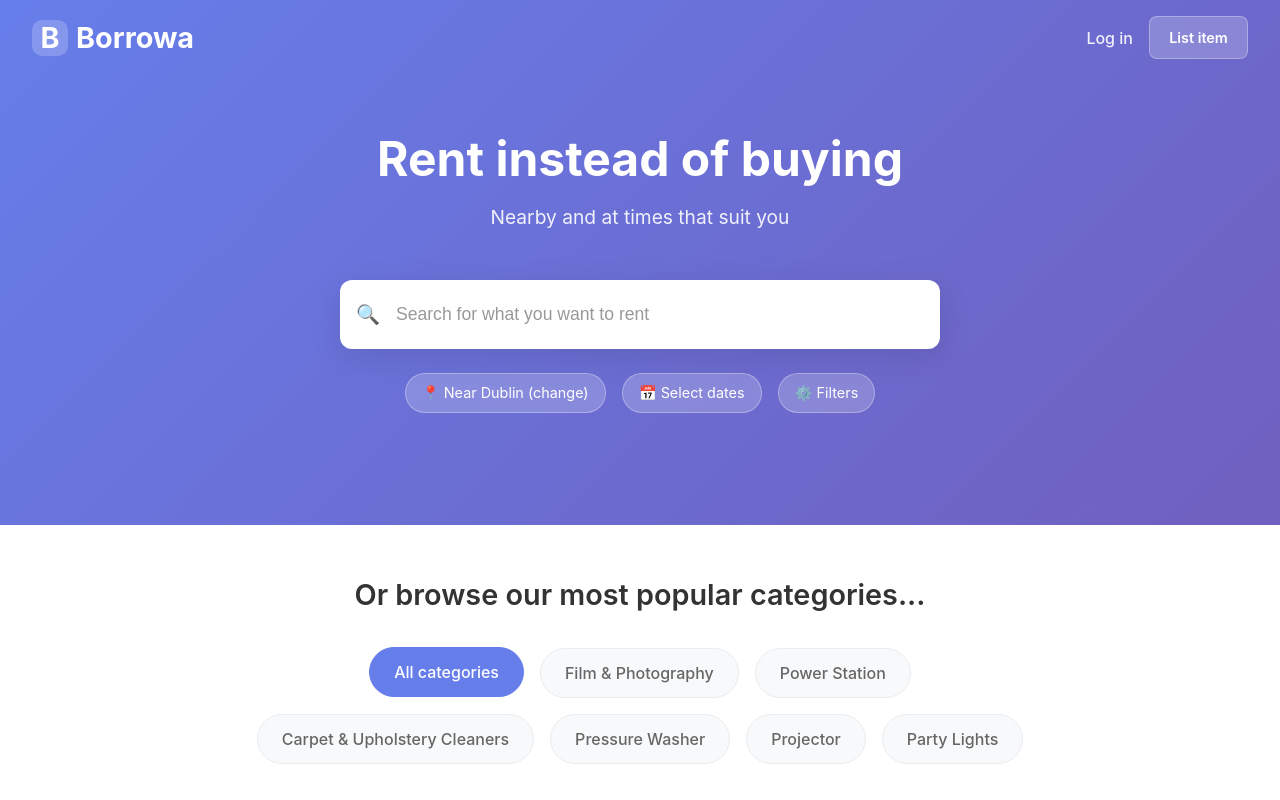
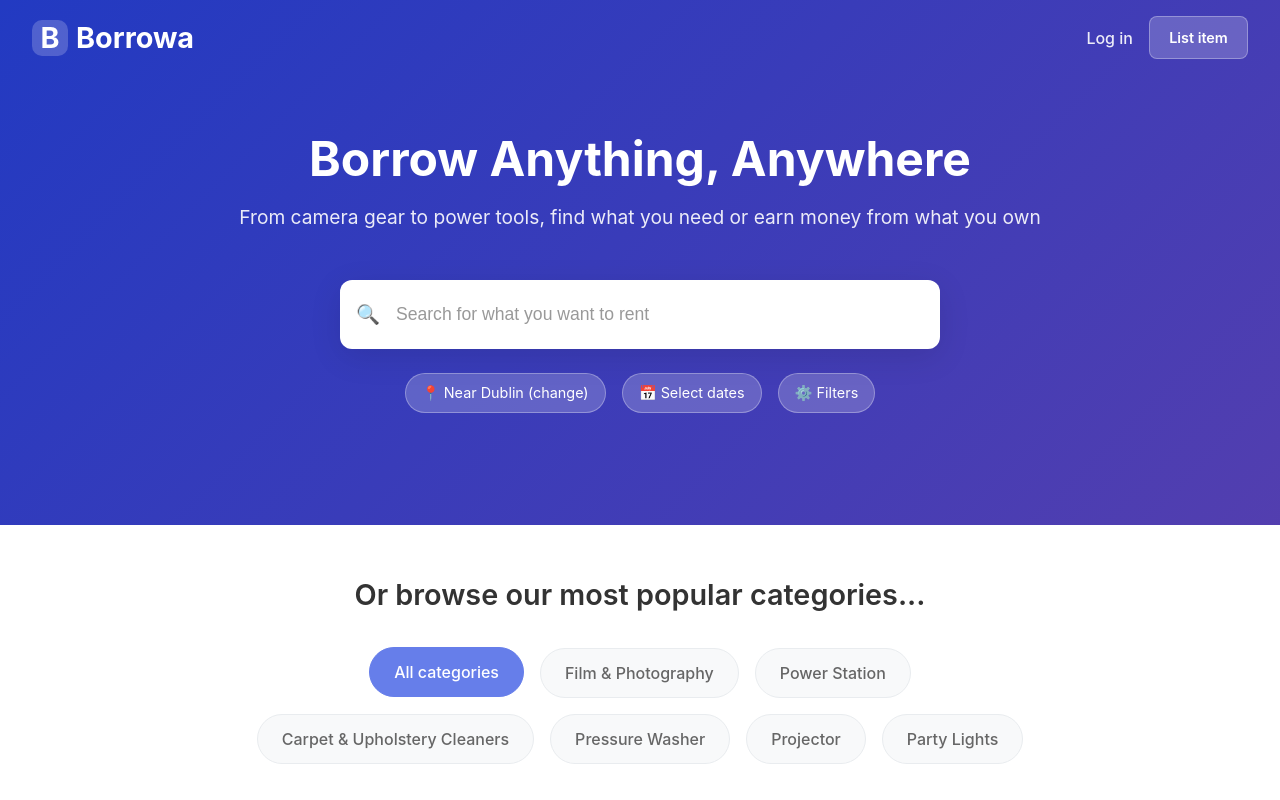
Before and after one commit to Saaimmalik/Borrowa, a plain HTML site: page index.html in a window 1280 px wide. Shown: the top 800 px of the page. Drawn offline with Linux system fonts and the light colour scheme.

Commit message:
Updated homepage layout

```diff
--- a/index.html
+++ b/index.html
@@ -15,7 +15,7 @@
             font-family: -apple-system, BlinkMacSystemFont, 'Segoe UI', Roboto, sans-serif;
             line-height: 1.5;
             color: #333;
-            background: linear-gradient(135deg, #667eea 0%, #764ba2 100%);
+            background: linear-gradient(135deg, #223ac2 0%, #7241a3 100%);
             min-height: 100vh;
         }
 
@@ -427,8 +427,8 @@
 
     <!-- Hero Section -->
     <section class="hero">
-        <h1>Rent instead of buying</h1>
-        <p class="hero-subtitle">Nearby and at times that suit you</p>
+        <h1>Borrow Anything, Anywhere</h1>
+        <p class="hero-subtitle">From camera gear to power tools, find what you need or earn money from what you own</p>
 
         <!-- Search Bar -->
         <div class="search-container">
```
